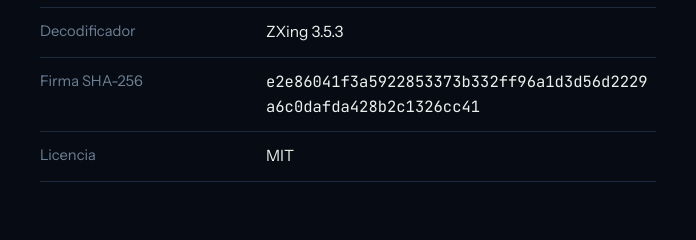
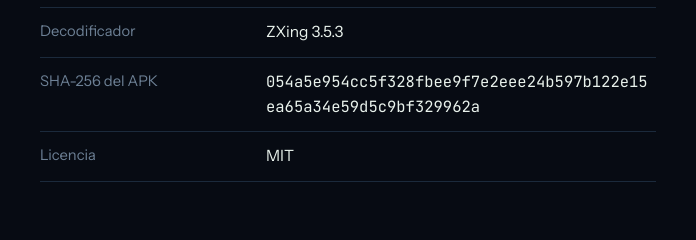
Before and after one commit to profilebiome/qr-screen, a plain HTML site: page index.html in a window 1280 px wide. Shown: the part 1921-2161 px from the top of the page, 544-1240 px from the left. Drawn offline with Linux system fonts and the light colour scheme.

Commit message:
fix: actualiza el SHA-256 del APK publicado en la ficha de la web

```diff
--- a/index.html
+++ b/index.html
@@ -704,7 +704,7 @@ button:focus-visible {
         <div><dt>Permisos</dt><dd>superposición, notificaciones, captura y vibración</dd></div>
         <div><dt>Internet</dt><dd>ninguno</dd></div>
         <div><dt>Decodificador</dt><dd>ZXing 3.5.3</dd></div>
-        <div><dt>Firma SHA-256</dt><dd class="mono">e2e86041f3a5922853373b332ff96a1d3d56d2229a6c0dafda428b2c1326cc41</dd></div>
+        <div><dt>SHA-256 del APK</dt><dd class="mono">054a5e954cc5f328fbee9f7e2eee24b597b122e15ea65a34e59d5c9bf329962a</dd></div>
         <div><dt>Licencia</dt><dd>MIT</dd></div>
       </dl>
     </div>
```
